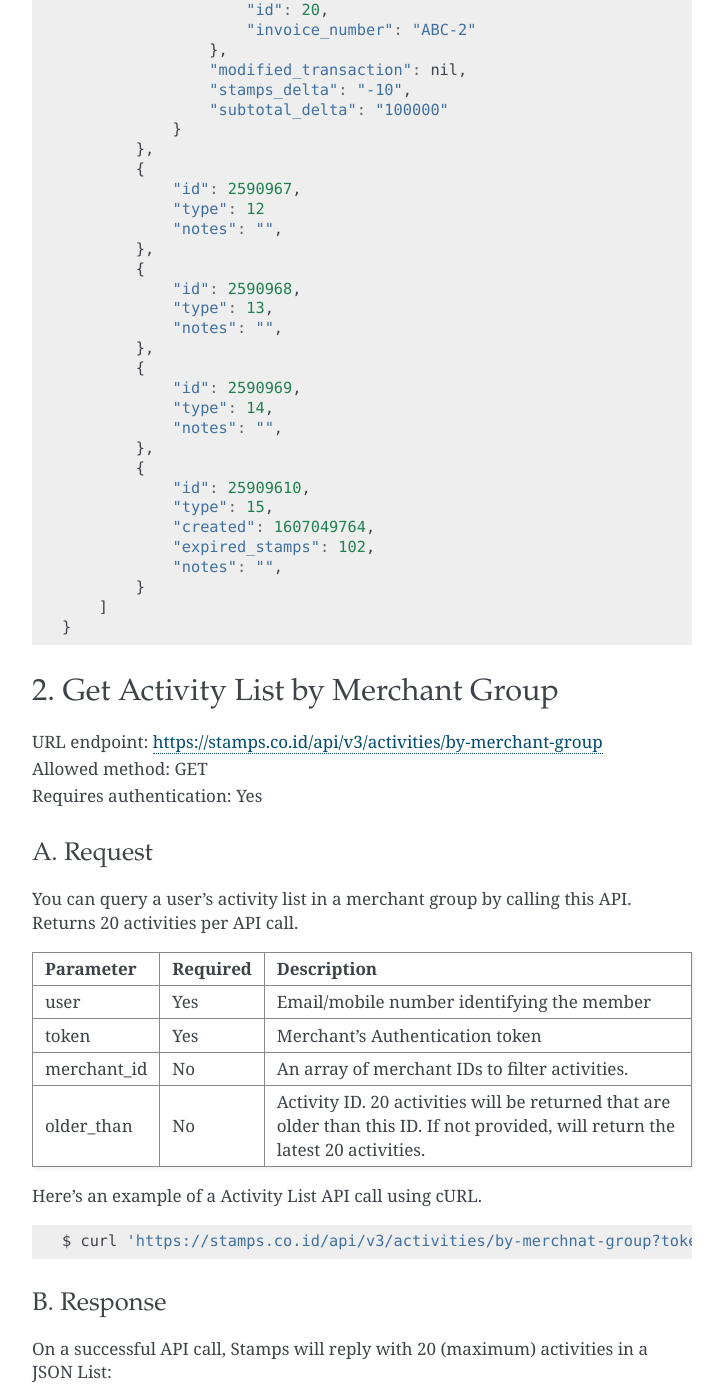
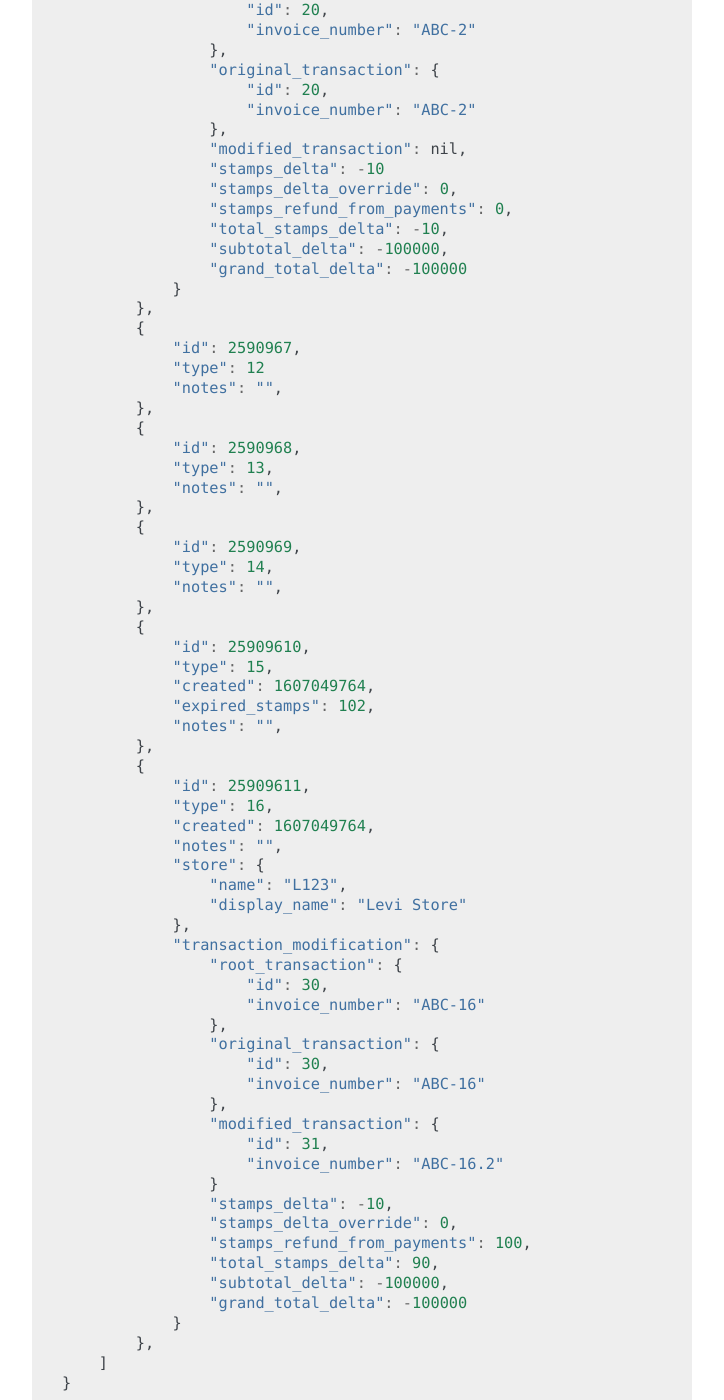
Before and after one commit to ui/stamps-api-docs, a Sphinx documentation site: the page built from source/activity_api.rst, in a window 1280 px wide and 1400 px high, scrolled down 4075 px. Shown: the whole window, without its empty margins (388-1112 px from the left). Built offline with Sphinx 7.4.7, drawn with Linux system fonts in a browser that asks for light colours; some of the changed text lies outside the part shown.

Commit message:
modification object update (#157)
* modification object update

* add refund stamps activity

* update

```diff
--- a/source/activity_api.rst
+++ b/source/activity_api.rst
@@ -182,8 +182,12 @@ Below is an example response on successful API call.
                         "id": 14,
                         "invoice_number": "ABC-123.2"
                     }
-                    "stamps_delta": "-10",
-                    "subtotal_delta": "100000"
+                    "stamps_delta": -10,
+                    "stamps_delta_override": 0,
+                    "stamps_refund_from_payments": 0,
+                    "total_stamps_delta": -10,
+                    "subtotal_delta": -100000,
+                    "grand_total_delta": -100000
                 }
             },
             {
@@ -205,8 +209,12 @@ Below is an example response on successful API call.
                         "invoice_number": "ABC-2"
                     },
                     "modified_transaction": nil,
-                    "stamps_delta": "-10",
-                    "subtotal_delta": "100000"
+                    "stamps_delta": -10
+                    "stamps_delta_override": 0,
+                    "stamps_refund_from_payments": 0,
+                    "total_stamps_delta": -10,
+                    "subtotal_delta": -100000,
+                    "grand_total_delta": -100000
                 }
             },
             {
@@ -230,7 +238,37 @@ Below is an example response on successful API call.
                 "created": 1607049764,
                 "expired_stamps": 102,
                 "notes": "",
-            }
+            },
+            {
+                "id": 25909611,
+                "type": 16,
+                "created": 1607049764,
+                "notes": "",
+                "store": {
+                    "name": "L123",
+                    "display_name": "Levi Store"
+                },
+                "transaction_modification": {
+                    "root_transaction": {
+                        "id": 30,
+                        "invoice_number": "ABC-16"
+                    },
+                    "original_transaction": {
+                        "id": 30,
+                        "invoice_number": "ABC-16"
+                    },
+                    "modified_transaction": {
+                        "id": 31,
+                        "invoice_number": "ABC-16.2"
+                    }
+                    "stamps_delta": -10,
+                    "stamps_delta_override": 0,
+                    "stamps_refund_from_payments": 100,
+                    "total_stamps_delta": 90,
+                    "subtotal_delta": -100000,
+                    "grand_total_delta": -100000
+                }
+            },
         ]
     }
 
@@ -359,6 +397,7 @@ Code                Description
 13                  Merged with Legacy Member
 14                  Legacy Member Activated
 15                  Stamps Expired
+16                  Refund Stamps
 =================== ===========
 
 
```
Also changed, not shown: source/klg_api.rst (+34 -11 lines).
